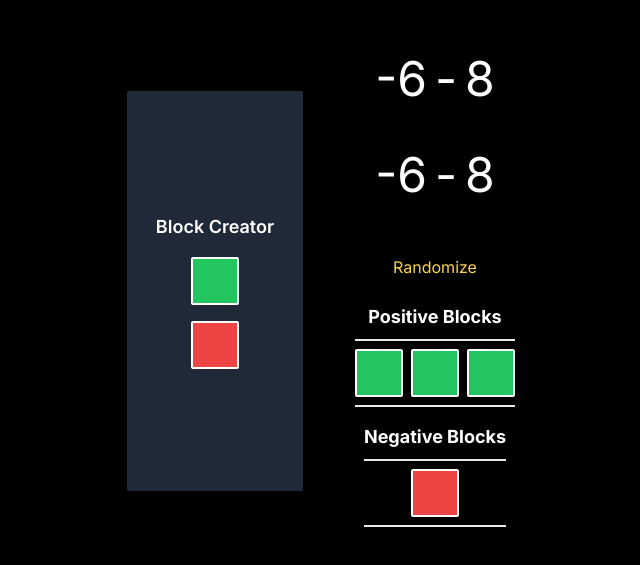
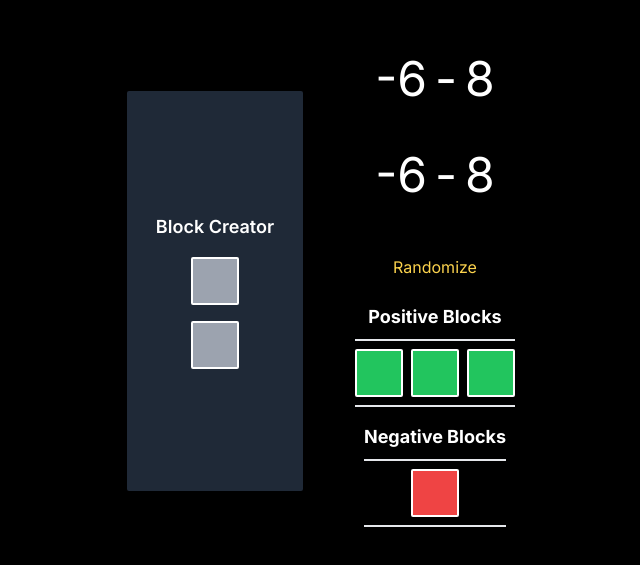
Before and after one commit to pn-code/add-sub-integers, a Next.js app: page / in a window 1280 px wide. Shown: the part 109-674 px from the top of the page, without its empty margins (317-957 px from the left). Built offline with nearby package versions, Linux system fonts and the light colour scheme.

Commit message:
Updated color and added handleDrag

```diff
--- a/components/BlockOrigin.tsx
+++ b/components/BlockOrigin.tsx
@@ -1,8 +1,15 @@
 import React from "react";
 
-export default function BlockOrigin({ color }: { color: string }) {
-    const blockStyles = color === "green" ? "w-12 h-12 bg-green-500 border-white border-2 rounded-sm" : "w-12 h-12 bg-red-500 border-white border-2 rounded-sm"
+export default function BlockOrigin() {
+    const handleOnDragOrigin = (e: React.DragEvent) => {
+        e.dataTransfer.setData("blockType", "origin");
+    };
+
     return (
-        <div draggable className={blockStyles}></div>
+        <div
+            onDragStart={(e) => handleOnDragOrigin(e)}
+            draggable
+            className="w-12 h-12 bg-gray-400 border-white border-2 rounded-sm"
+        ></div>
     );
 }
```
